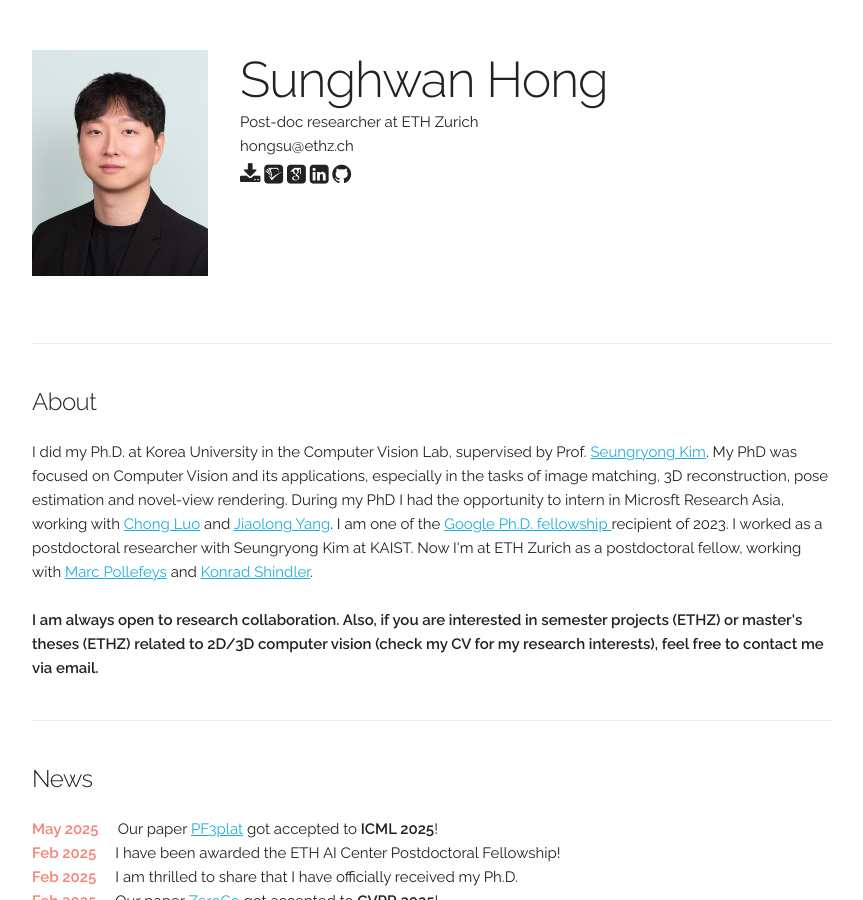
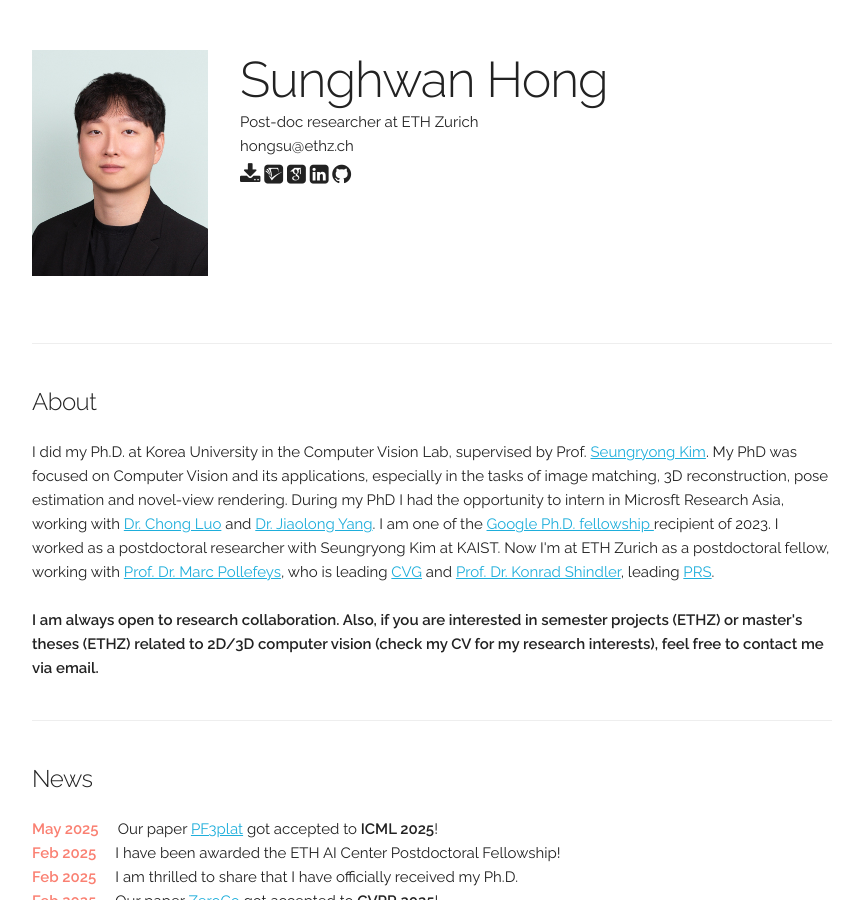
Before and after one commit to jang-1996/jang-1996.github.io, a Jekyll site: the page built from index.html, in a window 1280 px wide and 900 px high. Shown: the whole window, without its empty margins (208-1071 px from the left). Built offline with Jekyll 4.4.1, drawn with Linux system fonts in a browser that asks for light colours; some web fonts are replaced.

Commit message:
Update index.html

```diff
--- a/index.html
+++ b/index.html
@@ -5,8 +5,8 @@
 <div class="docs-section" id="about">
   <h5>About</h5>
   I did my Ph.D.  at Korea University in the Computer Vision Lab, supervised by Prof.  <a href="https://cvlab.kaist.ac.kr/">Seungryong Kim</a>. My PhD was focused on Computer Vision and its applications, especially in the tasks of image matching, 3D reconstruction, pose estimation and novel-view rendering.
-  During my PhD I had the opportunity to intern in Microsft Research Asia, working with  <a href="https://www.microsoft.com/en-us/research/people/cluo/?msockid=1dc9d74fed69648830cfc45becfa65b5">Chong Luo</a> and  <a href="https://jlyang.org/">Jiaolong Yang</a>.  I am one of the <a href="https://research.google/outreach/phd-fellowship/recipients//">Google Ph.D. fellowship </a> recipient of 2023.
-  I worked as a postdoctoral researcher with Seungryong Kim at KAIST. Now I'm at ETH Zurich as a postdoctoral fellow, working with <a href="https://people.inf.ethz.ch/marc.pollefeys/">Marc Pollefeys</a> and <a href="https://prs.igp.ethz.ch/group/people/person-detail.schindler.html">Konrad Shindler</a>.
+  During my PhD I had the opportunity to intern in Microsft Research Asia, working with  <a href="https://www.microsoft.com/en-us/research/people/cluo/?msockid=1dc9d74fed69648830cfc45becfa65b5">Dr. Chong Luo</a> and  <a href="https://jlyang.org/">Dr. Jiaolong Yang</a>.  I am one of the <a href="https://research.google/outreach/phd-fellowship/recipients//">Google Ph.D. fellowship </a> recipient of 2023.
+  I worked as a postdoctoral researcher with Seungryong Kim at KAIST. Now I'm at ETH Zurich as a postdoctoral fellow, working with <a href="https://people.inf.ethz.ch/marc.pollefeys/">Prof. Dr. Marc Pollefeys</a>, who is leading <a href="https://cvg.ethz.ch/"> CVG</a> and <a href="https://prs.igp.ethz.ch/group/people/person-detail.schindler.html"> Prof. Dr. Konrad Shindler</a>, leading  <a href="https://prs.igp.ethz.ch/"> PRS</a>.
 
   <br><br>
   <b>I am always open to research collaboration. Also, if you are interested in semester projects (ETHZ) or master's theses (ETHZ) related to 2D/3D computer vision (check my CV for my research interests), feel free to contact me via email.</b>
```
